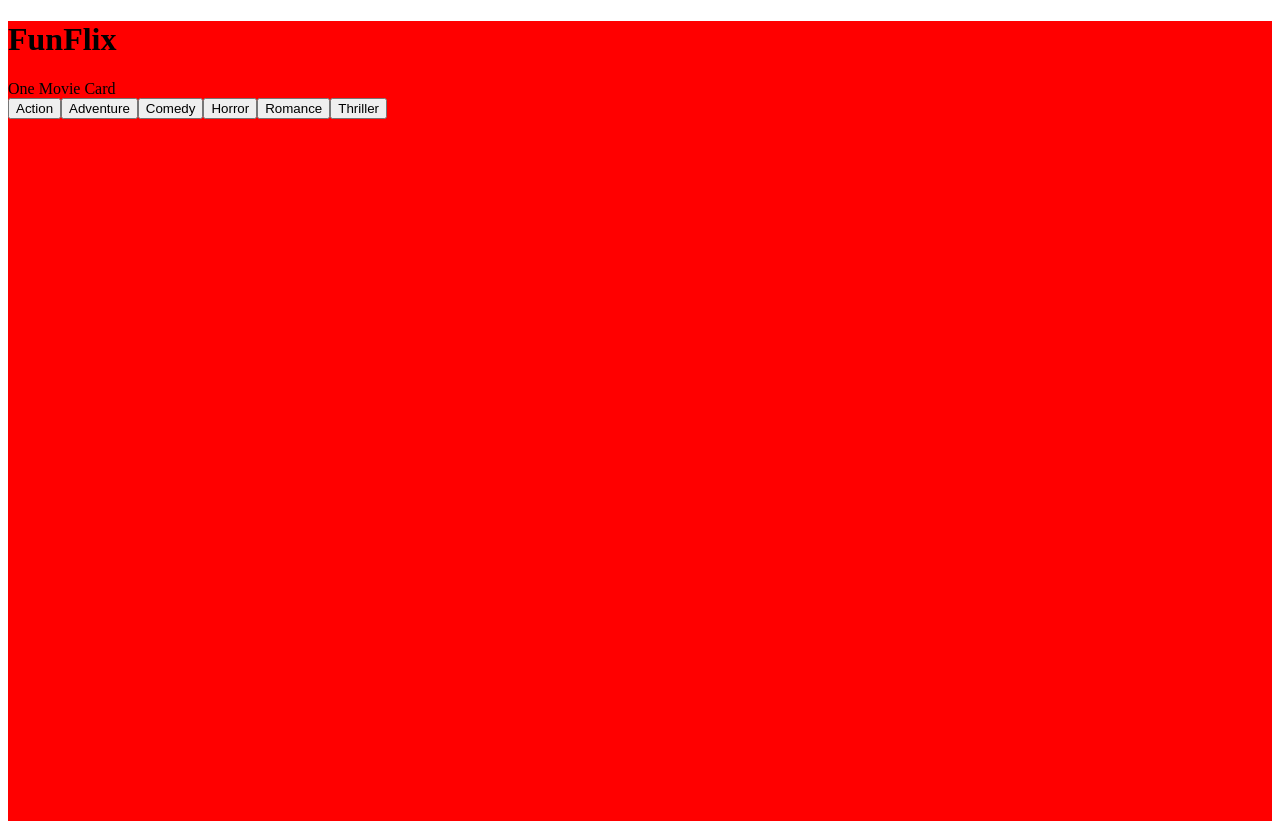
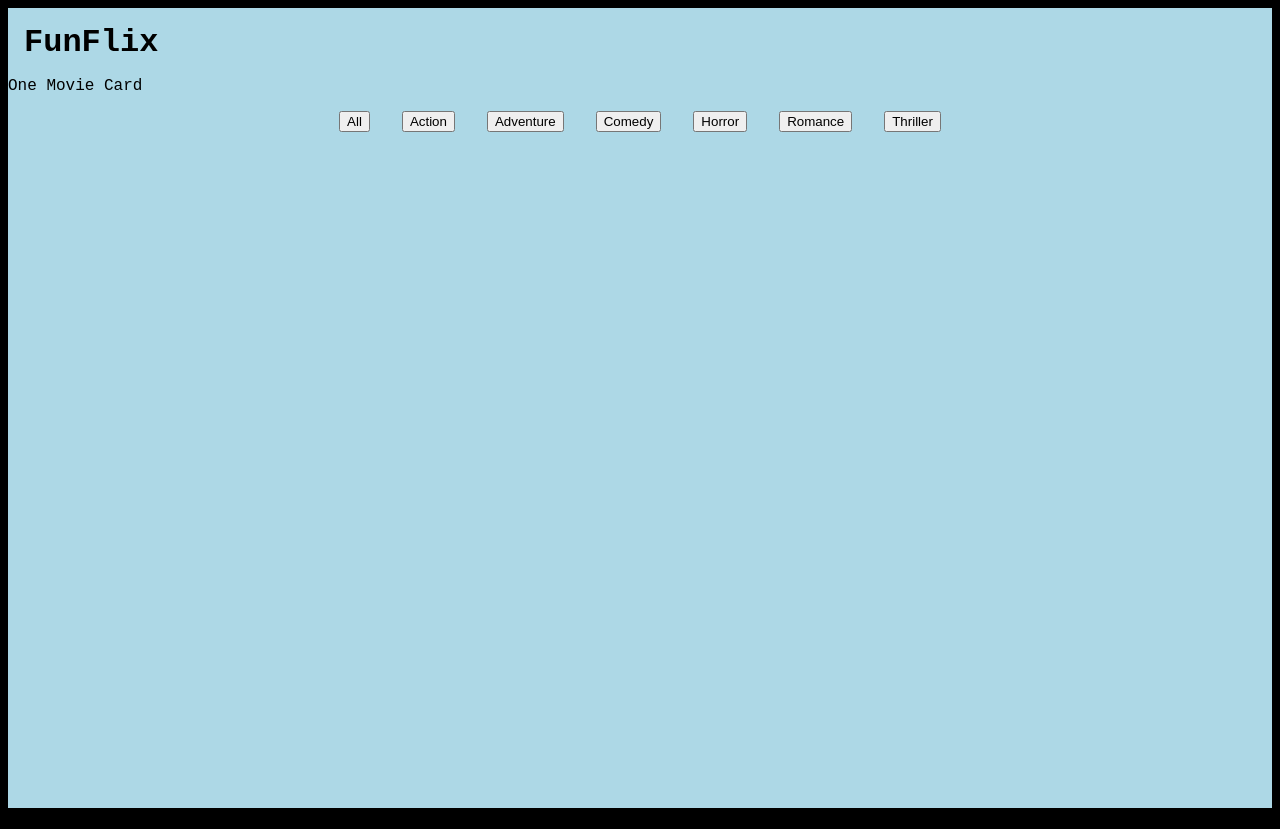
Before and after one commit to majormatt28/Funflix-frontend, a React (Create React App) app: page /signup in a window 1280 px wide. Built offline with nearby package versions, Linux system fonts and the light colour scheme.

Commit message:
working on signup

```diff
--- a/src/components/MovieFilter.jsx
+++ b/src/components/MovieFilter.jsx
@@ -3,15 +3,14 @@
 function MovieFilter () {
     return (
         <>
-        <div>
-
+        <div className="genre-buttons">
+            <button>All</button>
             <button>Action</button>
             <button>Adventure</button>
             <button>Comedy</button>
             <button>Horror</button>
             <button>Romance</button>
             <button>Thriller</button>
-
         </div>
         </>
     )
--- a/src/components/SignUpForm.jsx
+++ b/src/components/SignUpForm.jsx
@@ -1,7 +1,56 @@
+import { useState } from "react";
 
 
-function SignUpForm () {
-   return "SignUp"
+function SignUpForm ({onAddUser}) {
+   const [username, setUserName] = useState("");
+   const [password, setPassword] = useState("");
+   const [age, setAge] = useState(0);
+
+   function handleSubmit(e) {
+      e.preventDefault();
+
+      fetch("http://localhost:3001/users", {
+         method: "POST",
+         headers: {
+            "Content-Type": "application/json",
+            Accept: "application/json"
+         },
+         body: JSON.stringify({ username, password, age })
+      })
+         .then(r => r.json())
+         .then(newUser => {
+            onAddUser(newUser);
+         })
+   }
+
+   return (
+      <section>
+         <form onSubmit={handleSubmit} className="form">
+            <h3>Please fill out Sign Up Form</h3>
+            <label htmlFor="username">UserName</label>
+            <input
+               type="text"
+               name="username"
+               value={username}
+               onChange={(event) => setUserName(event.target.value)}
+            />
+            <label htmlFor="password">Password</label>
+            <input
+               type="text"
+               name="password"
+               value={password}
+               onChange={(event) => setPassword(event.target.value)}
+            />
+            <label htmlFor="age">Age</label>
+            <input
+               type="text"
+               name="age"
+               value={age}
+               onChange={(event) => setAge(event.target.value)}
+            />
+         </form>
+      </section>
+   )
 }
 
 export default SignUpForm;
--- a/src/index.css
+++ b/src/index.css
@@ -1,19 +1,94 @@
-/* body {
-  margin: 0;
-  font-family: -apple-system, BlinkMacSystemFont, 'Segoe UI', 'Roboto', 'Oxygen',
-    'Ubuntu', 'Cantarell', 'Fira Sans', 'Droid Sans', 'Helvetica Neue',
-    sans-serif;
-  -webkit-font-smoothing: antialiased;
-  -moz-osx-font-smoothing: grayscale;
+
+body {
+  font-family: "Fira Code", monospace;
+  font-size: 16px;
+  color: red;
+  background-color: black;
 }
-
-code {
-  font-family: source-code-pro, Menlo, Monaco, Consolas, 'Courier New',
-    monospace;
-} */
 
 .App {
   color: black;
-  background-color:red;
+  background-color: lightblue;
   min-height: 100vh;
 }
+
+.button {
+  padding: 0.75em;
+  border: none;
+  font: inherit;
+  font-weight: 600;
+  color: inherit;
+  cursor: pointer;
+  color: var(--primary);
+  background-color: var(--background);
+  border: 2px solid var(--black);
+  transition: background-color 0.2s;
+  line-height: 1;
+}
+
+.button.active,
+.button:hover,
+button.active,
+button:focus,
+button:hover {
+  outline: none;
+  color: var(--black);
+  background-color: var(--primary);
+  border: 2px solid var(--primary);
+}
+
+button:disabled {
+  cursor: not-allowed;
+  color: var(--dark-grey);
+  background-color: var(--grey);
+}
+
+button.blue {
+  border: 2px solid var(--blue-dark);
+  color: var(--blue);
+}
+
+button.blue.active,
+button.blue:focus,
+button.blue:hover {
+  color: var(--red);
+  background-color: var(--blue);
+  border: 2px solid var(--blue);
+}
+
+header {
+  padding: 1rem;
+  display: flex;
+  justify-content: space-between;
+  align-content: center;
+}
+
+header h1 {
+  margin: 0;
+  cursor: pointer;
+}
+
+header h1 a {
+  border-bottom: none;
+}
+
+header h1 a:hover {
+  border-bottom: none;
+  background-color: transparent;
+}
+
+header nav > * {
+  margin: 0 0.5rem;
+}
+
+.genre-buttons {
+  display: flex;
+  flex-wrap: wrap;
+  justify-content: center;
+  padding: 1rem;
+}
+
+.genre-buttons button {
+  margin: 0 1rem;
+
+}
```
Lines whose indentation alone changed are shown as unchanged.
